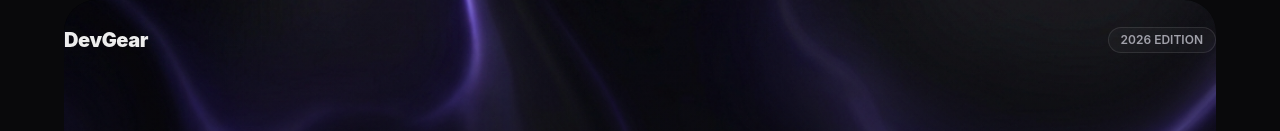
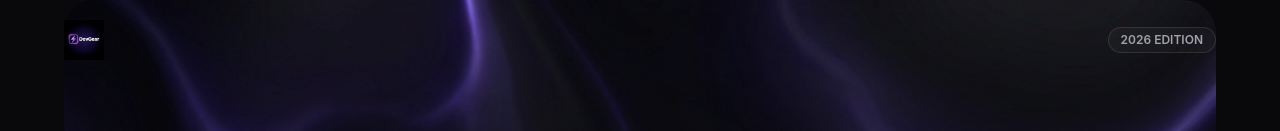
Before and after one commit to Jamalabdirahiim/DevGear, a website built with Vite: page index.html in a window 1280 px wide. Shown: the top 131 px of the page. Built offline with nearby package versions, Linux system fonts and the light colour scheme.

Commit message:
Replace text logo with branded glowing logo image

```diff
--- a/index.html
+++ b/index.html
@@ -41,7 +41,9 @@
 <body>
   <nav class="navbar">
     <div class="container nav-container">
-      <div class="logo">DevGear</div>
+      <div class="logo">
+        <img src="/logo.jpg" alt="DevGear official logo" class="logo-img">
+      </div>
       <div class="nav-badge">2026 EDITION</div>
     </div>
   </nav>
--- a/src/style.css
+++ b/src/style.css
@@ -55,11 +55,21 @@ body {
 }
 
 .logo {
-  font-size: 1.25rem;
-  font-weight: 900;
-  letter-spacing: -0.02em;
-  line-height: 1;
-  white-space: nowrap;
+  display: flex;
+  align-items: center;
+}
+
+.logo-img {
+  height: 2.5rem;
+  /* Industrial standard height */
+  width: auto;
+  object-fit: contain;
+  transition: transform 0.3s ease;
+}
+
+.logo-img:hover {
+  transform: scale(1.05);
+  /* Interactive micro-animation */
 }
 
 .nav-badge {
```
Also changed, not shown: public/logo.jpg (added).
